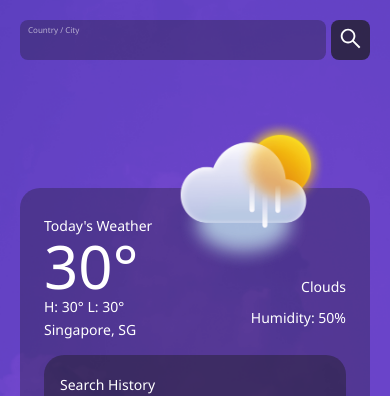
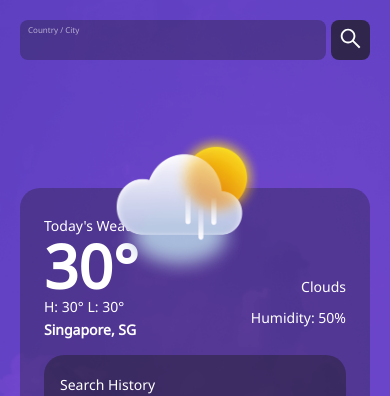
Before and after one commit to Cozinater/simple-weather-app, a React (Vite) app: page / in a window 390 px wide. Shown: the top 396 px of the page. Built offline with nearby package versions, Linux system fonts and the light colour scheme; no server answers.

Commit message:
Implement interactive buttons and desktop/mobile mode

```diff
--- a/src/App.jsx
+++ b/src/App.jsx
@@ -1,14 +1,16 @@
 import { useEffect, useState } from 'react';
 import axios from 'axios';
-// import reactLogo from './assets/react.svg';
-// import viteLogo from '/vite.svg';
 import { AiOutlineSearch } from 'react-icons/ai';
 import { MdDelete } from 'react-icons/md';
-import { roundTempToNearestDegree, getCurrentDateStr } from './utils/helperFunctions';
+import { getCurrentDateStr } from './utils/helperFunctions';
+import PhoneWeatherData from './components/PhoneWeatherData';
+import DesktopWeatherData from './components/DesktopWeatherData';
 import './App.scss';
 
 function App() {
-  // React Hooks
+  // Defining React Hooks and const
+  const BREAKPOINT = 800;
+  const [windowWidth, setWindowWidth] = useState(window.innerWidth);
   const [searchHistory, setSearchHistory] = useState([]); // Stores list of search history
   const [searchValue, setSearchValue] = useState(''); // text in search bar
   const [error, setError] = useState(''); // Error Message
@@ -23,8 +25,8 @@ function App() {
     curDateStr: '',
   });
 
-  // Fetch singapore weather data and display when the webpage is first loaded
   useEffect(() => {
+    // Fetch singapore weather data and display when the webpage is first loaded
     axios
       .get(
         `https://api.openweathermap.org/data/2.5/weather?q=${curWeatherData.city}&appid=${
@@ -51,6 +53,13 @@ function App() {
           setError('Country/City cannot be found!');
         }
       });
+
+    // Handle changes to window size
+    const handleWindowResize = () => setWindowWidth(window.innerWidth);
+    window.addEventListener('resize', handleWindowResize);
+
+    // Return a function from the effect that removes the event listener
+    return () => window.removeEventListener('resize', handleWindowResize);
   }, []);
 
   const fetchData = (cityCountry, shdAddToSearchHistory) => {
@@ -124,12 +133,7 @@ function App() {
             <div className='search-label sm-text' style={{ margin: '0px', width: '98.5%' }}>
               Country / City
             </div>
-            <input
-              type='text'
-              className='search-bar'
-              style={{ width: '98.5%', padding: '0px 0px 0px 8px' }}
-              onChange={(e) => setSearchValue(e.target.value)}
-            />
+            <input type='text' className='search-bar' onChange={(e) => setSearchValue(e.target.value)} />
             <div className='error md-text'>{error}</div>
           </div>
 
@@ -139,35 +143,11 @@ function App() {
         </div>
 
         <div className='info-container'>
-          <div className='weather-container'>
-            <div className='weather-container-left'>
-              <div className='md-text'>Today&apos;s Weather</div>
-              <div className='lg-text'>{`${roundTempToNearestDegree(curWeatherData.temp)}°`}</div>
-              <div className='md-text'>{`H: ${roundTempToNearestDegree(curWeatherData.temp_max)}°
-              L: ${roundTempToNearestDegree(curWeatherData.temp_min)}°`}</div>
-              <div className='md-text'>{`${curWeatherData.city}, ${curWeatherData.country}`}</div>
-            </div>
-            <div
-              style={{
-                position: 'absolute',
-                float: 'right',
-                zIndex: 10,
-                marginLeft: 'auto',
-                right: '64px',
-                top: '120px',
-              }}
-            >
-              <img src='/src/assets/sun.png' alt='clouds' width='150px' className='img-container' />
-            </div>
-            <div className='weather-container-right'>
-              {/* <img src='/src/assets/sun.png' alt='clouds' width='150px' className='img-container' /> */}
-              <div className='weather-right'>
-                <div className='md-text'>{curWeatherData.weather}</div>
-                <div className='md-text'>{`Humidity: ${curWeatherData.humidity}%`}</div>
-                <div className='md-text'>{curWeatherData.curDateStr}</div>
-              </div>
-            </div>
-          </div>
+          {windowWidth < BREAKPOINT ? (
+            <PhoneWeatherData curWeatherData={curWeatherData} />
+          ) : (
+            <DesktopWeatherData curWeatherData={curWeatherData} />
+          )}
 
           <div className='search-history-container'>
             <div className='md-text'>Search History</div>
@@ -176,14 +156,25 @@ function App() {
               {searchHistory.map((item, index) => {
                 return (
                   <div className='search-history' key={index}>
-                    <div style={{ width: '-webkit-fill-available' }}>
-                      <div className='md-text'>{`${item.city}, ${item.country}`}</div>
-                      <div className='sm-text'>{item.curDateStr}</div>
-                    </div>
-                    <button className='hollow-cirle' onClick={() => handleOnClickSearchHistoryButton(index)}>
+                    {windowWidth < BREAKPOINT ? (
+                      <div style={{ width: '-webkit-fill-available' }}>
+                        <div className='md-text'>{`${item.city}, ${item.country}`}</div>
+                        <div className='sm-text'>{item.curDateStr}</div>
+                      </div>
+                    ) : (
+                      <>
+                        <div style={{ width: '-webkit-fill-available' }}>
+                          <div className='md-text'>{`${item.city}, ${item.country}`}</div>
+                        </div>
+                        <div className='sm-text' style={{ fontSize: '12px', width: '200px' }}>
+                          {item.curDateStr}
+                        </div>
+                      </>
+                    )}
+                    <button className='cirle-button' onClick={() => handleOnClickSearchHistoryButton(index)}>
                       <AiOutlineSearch color='rgba(255, 255, 255, 0.4)' size={20} />
                     </button>
-                    <button className='hollow-cirle' onClick={() => handleOnClickDeleteButton(index)}>
+                    <button className='cirle-button' onClick={() => handleOnClickDeleteButton(index)}>
                       <MdDelete color='rgba(255, 255, 255, 0.4)' size={20} />
                     </button>
                   </div>
--- a/src/App.scss
+++ b/src/App.scss
@@ -69,6 +69,8 @@
         padding: 0px 8px;
         caret-color: white;
         color: white;
+        width: 98.5%;
+        padding: 0px 0px 0px 8px;
       }
 
       .error {
@@ -85,8 +87,7 @@
       border: 1px solid transparent;
       transition: all 0.1s ease-in-out;
     }
-    .search-button:hover,
-    .search-button:focus {
+    .search-button:hover {
       background: rgba(26, 26, 26, 0.4);
     }
   }
@@ -105,6 +106,15 @@
 
   .weather-container-left {
     width: 50%;
+  }
+
+  .img-container {
+    position: absolute;
+    float: right;
+    z-index: 10;
+    margin-left: auto;
+    right: 64px;
+    top: 120px;
   }
 
   .weather-container-right {
@@ -133,8 +143,13 @@
 
     .scroll-container {
       height: calc(100vh - 430px);
-      overflow: scroll;
+      overflow-y: scroll;
       padding-right: 12px;
+      scrollbar-width: none; /* Firefox */
+      -ms-overflow-style: none; /* Internet Explorer 10+ */
+    }
+    .scroll-container::-webkit-scrollbar {
+      display: none; /* Safari and Chrome */
     }
 
     .search-history {
@@ -147,7 +162,7 @@
       align-items: center;
       margin: 0px 0px 8px 0px;
 
-      .hollow-cirle {
+      .cirle-button {
         width: 42px;
         height: 34px;
         border-radius: 50%;
@@ -155,6 +170,10 @@
         border-width: 2px;
         border-color: rgba(255, 255, 255, 0.4);
         background-color: rgba(0, 0, 0, 0);
+      }
+
+      .cirle-button:hover {
+        background-color: rgba(255, 255, 255, 0.1);
       }
     }
   }
--- /dev/null
+++ b/src/components/DesktopWeatherData.jsx
@@ -0,0 +1,43 @@
+/* eslint-disable react/prop-types */
+import { roundTempToNearestDegree } from '../utils/helperFunctions';
+
+const DesktopWeatherData = ({ curWeatherData }) => {
+  const { temp, temp_max, temp_min, city, country, weather, humidity, curDateStr } = curWeatherData;
+  return (
+    <div className='weather-container'>
+      <div className='weather-container-left'>
+        <div className='md-text'>Today&apos;s Weather</div>
+        <div className='lg-text'>
+          <b>{`${roundTempToNearestDegree(temp)}°`}</b>
+        </div>
+        <div className='md-text'>{`H: ${roundTempToNearestDegree(temp_max)}°
+    L: ${roundTempToNearestDegree(temp_min)}°`}</div>
+        <div className='md-text'>
+          <b>{`${city}, ${country}`}</b>
+        </div>
+      </div>
+      <div
+        style={{
+          position: 'absolute',
+          float: 'right',
+          zIndex: 10,
+          marginLeft: 'auto',
+          right: '64px',
+          top: '12px',
+        }}
+      >
+        <img src='/src/assets/sun.png' alt='clouds' width='150px' className='img-container' />
+      </div>
+      <div className='weather-container-right'>
+        {/* <img src='/src/assets/sun.png' alt='clouds' width='150px' className='img-container' /> */}
+        <div className='weather-right'>
+          <div className='md-text'>{weather}</div>
+          <div className='md-text'>{`Humidity: ${humidity}%`}</div>
+          <div className='md-text'>{curDateStr}</div>
+        </div>
+      </div>
+    </div>
+  );
+};
+
+export default DesktopWeatherData;
--- /dev/null
+++ b/src/components/PhoneWeatherData.jsx
@@ -0,0 +1,43 @@
+/* eslint-disable react/prop-types */
+import { roundTempToNearestDegree } from '../utils/helperFunctions';
+
+const PhoneWeatherData = ({ curWeatherData }) => {
+  const { temp, temp_max, temp_min, city, country, weather, humidity, curDateStr } = curWeatherData;
+  return (
+    <div className='weather-container'>
+      <div className='weather-container-left'>
+        <div className='md-text'>Today&apos;s Weather</div>
+        <div className='lg-text'>
+          <b>{`${roundTempToNearestDegree(temp)}°`}</b>
+        </div>
+        <div className='md-text'>{`H: ${roundTempToNearestDegree(temp_max)}°
+    L: ${roundTempToNearestDegree(temp_min)}°`}</div>
+        <div className='md-text'>
+          <b>{`${city}, ${country}`}</b>
+        </div>
+      </div>
+      <div
+        style={{
+          position: 'absolute',
+          float: 'right',
+          zIndex: 10,
+          marginLeft: 'auto',
+          right: '64px',
+          top: '12px',
+        }}
+      >
+        <img src='/src/assets/sun.png' alt='clouds' width='150px' className='img-container' />
+      </div>
+      <div className='weather-container-right'>
+        {/* <img src='/src/assets/sun.png' alt='clouds' width='150px' className='img-container' /> */}
+        <div className='weather-right'>
+          <div className='md-text'>{weather}</div>
+          <div className='md-text'>{`Humidity: ${humidity}%`}</div>
+          <div className='md-text'>{curDateStr}</div>
+        </div>
+      </div>
+    </div>
+  );
+};
+
+export default PhoneWeatherData;
--- a/src/index.scss
+++ b/src/index.scss
@@ -86,7 +86,8 @@ body {
   font-family: 'Noto Sans';
   padding: 0px 20px;
   overflow: hidden;
-  margin: 0px;
+  margin-top: 0px;
+  margin-bottom: 0px;
 }
 
 input:focus,
```
Also changed, not shown: src/components/searchHistory.jsx (deleted).
